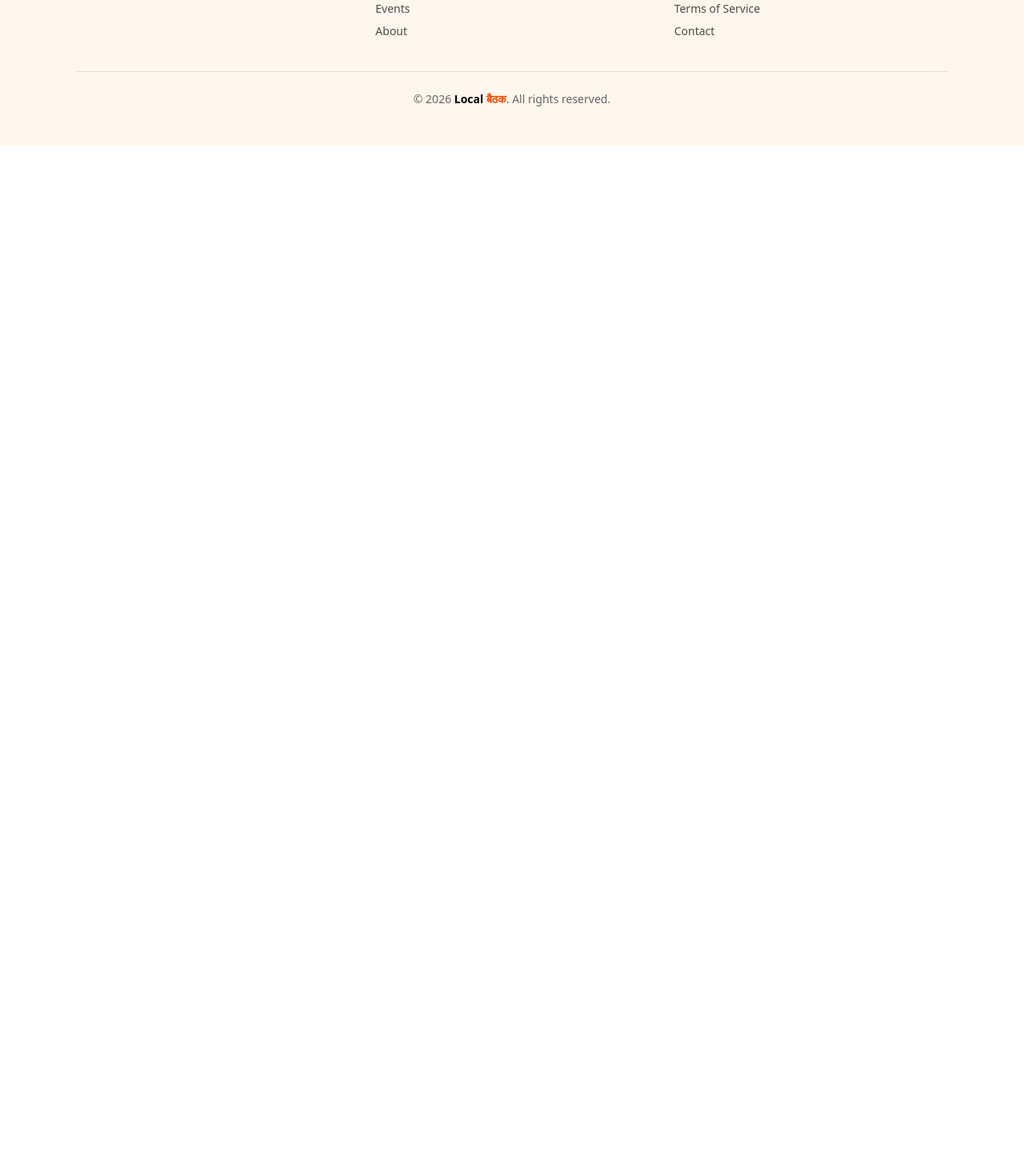
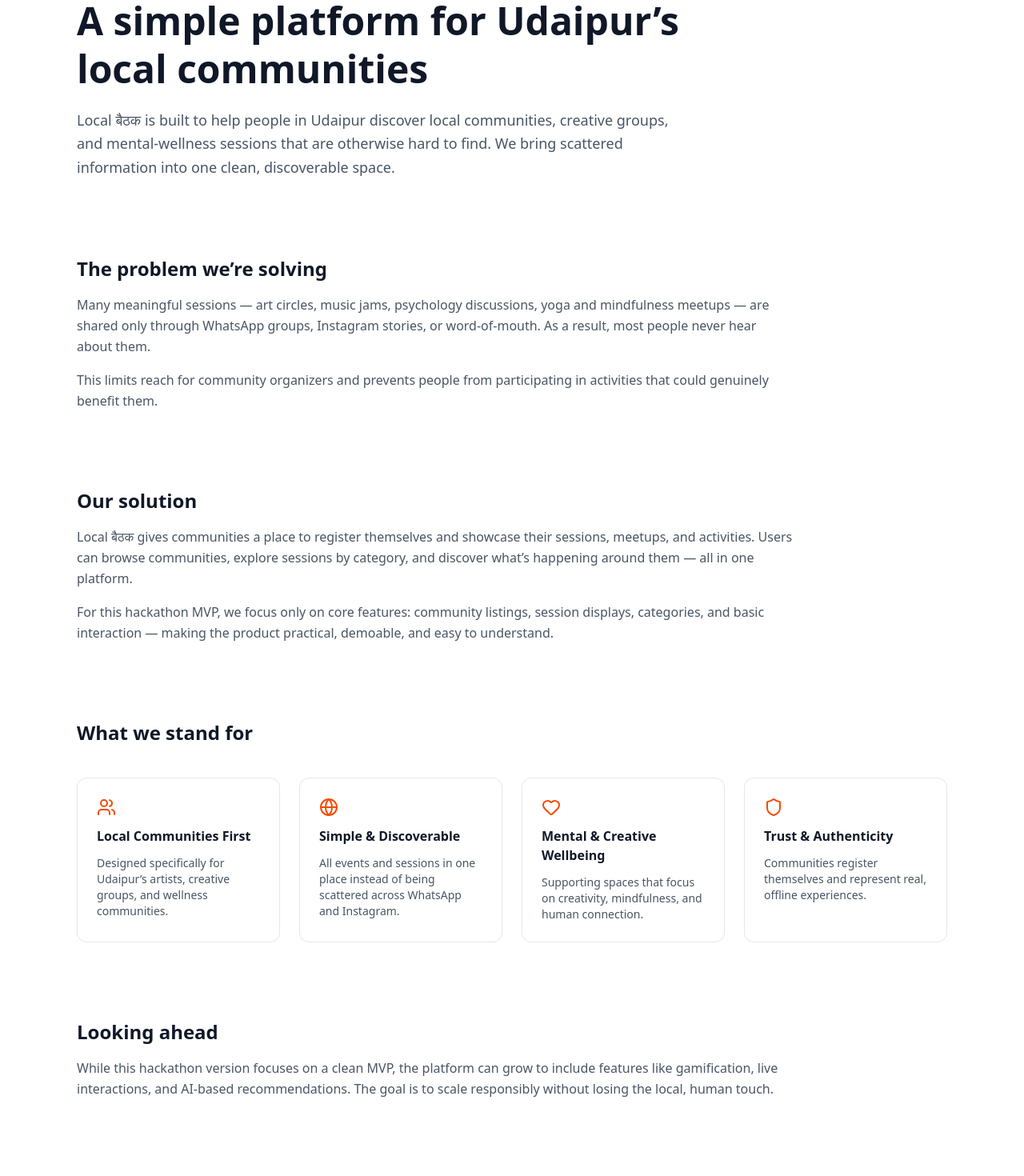
Before and after one commit to pagarwal884/GDG_Hackathon_2026, a React (Vite) app in the folder Frontend/: page /about-us in a window 1280 px wide. Shown: the part 140-1610 px from the top of the page at 80% size. Before the commit the page ends 800 px from the top, so only its background shows below. Built offline with nearby package versions, Linux system fonts and the light colour scheme.

Commit message:
Completed the Aboutus Page

```diff
--- a/Frontend/src/pages/AboutUs.jsx
+++ b/Frontend/src/pages/AboutUs.jsx
@@ -1,11 +1,136 @@
-import React from 'react'
+import React from "react";
+import { Users, Globe, Heart, Shield } from "lucide-react";
 
 const AboutUs = () => {
+  const values = [
+    {
+      title: "Local Communities First",
+      desc: "Designed specifically for Udaipur’s artists, creative groups, and wellness communities.",
+      icon: <Users className="w-6 h-6" />,
+    },
+    {
+      title: "Simple & Discoverable",
+      desc: "All events and sessions in one place instead of being scattered across WhatsApp and Instagram.",
+      icon: <Globe className="w-6 h-6" />,
+    },
+    {
+      title: "Mental & Creative Wellbeing",
+      desc: "Supporting spaces that focus on creativity, mindfulness, and human connection.",
+      icon: <Heart className="w-6 h-6" />,
+    },
+    {
+      title: "Trust & Authenticity",
+      desc: "Communities register themselves and represent real, offline experiences.",
+      icon: <Shield className="w-6 h-6" />,
+    },
+  ];
+
   return (
-    <div>
+    <section className="min-h-screen bg-white px-6 md:px-16 lg:px-24 py-24">
+      <div className="max-w-6xl mx-auto space-y-24">
 
-    </div>
-  )
-}
+        {/* HEADER */}
+        <div className="max-w-3xl space-y-5">
+          <p className="text-sm font-semibold text-orange-600 uppercase">
+            About Local बैठक
+          </p>
 
-export default AboutUs
+          <h1 className="text-4xl md:text-5xl font-bold text-gray-900 leading-tight">
+            A simple platform for Udaipur’s local communities
+          </h1>
+
+          <p className="text-lg text-gray-600 leading-relaxed">
+            Local बैठक is built to help people in Udaipur discover local
+            communities, creative groups, and mental-wellness sessions that are
+            otherwise hard to find. We bring scattered information into one
+            clean, discoverable space.
+          </p>
+        </div>
+
+        {/* PROBLEM */}
+        <div className="max-w-4xl space-y-4">
+          <h2 className="text-2xl font-semibold text-gray-900">
+            The problem we’re solving
+          </h2>
+          <p className="text-gray-600 leading-relaxed">
+            Many meaningful sessions — art circles, music jams, psychology
+            discussions, yoga and mindfulness meetups — are shared only through
+            WhatsApp groups, Instagram stories, or word-of-mouth. As a result,
+            most people never hear about them.
+          </p>
+          <p className="text-gray-600 leading-relaxed">
+            This limits reach for community organizers and prevents people from
+            participating in activities that could genuinely benefit them.
+          </p>
+        </div>
+
+        {/* SOLUTION */}
+        <div className="max-w-4xl space-y-4">
+          <h2 className="text-2xl font-semibold text-gray-900">
+            Our solution
+          </h2>
+          <p className="text-gray-600 leading-relaxed">
+            Local बैठक gives communities a place to register themselves and
+            showcase their sessions, meetups, and activities. Users can browse
+            communities, explore sessions by category, and discover what’s
+            happening around them — all in one platform.
+          </p>
+          <p className="text-gray-600 leading-relaxed">
+            For this hackathon MVP, we focus only on core features: community
+            listings, session displays, categories, and basic interaction —
+            making the product practical, demoable, and easy to understand.
+          </p>
+        </div>
+
+        {/* VALUES */}
+        <div className="space-y-10">
+          <h2 className="text-2xl font-semibold text-gray-900">
+            What we stand for
+          </h2>
+
+          <div className="grid sm:grid-cols-2 lg:grid-cols-4 gap-6">
+            {values.map((value, index) => (
+              <div
+                key={index}
+                className="border border-gray-200 rounded-xl p-6 space-y-3"
+              >
+                <div className="text-orange-600">{value.icon}</div>
+                <h3 className="font-semibold text-gray-900">
+                  {value.title}
+                </h3>
+                <p className="text-sm text-gray-600">
+                  {value.desc}
+                </p>
+              </div>
+            ))}
+          </div>
+        </div>
+
+        {/* FUTURE */}
+        <div className="max-w-4xl space-y-4">
+          <h2 className="text-2xl font-semibold text-gray-900">
+            Looking ahead
+          </h2>
+          <p className="text-gray-600 leading-relaxed">
+            While this hackathon version focuses on a clean MVP, the platform
+            can grow to include features like gamification, live interactions,
+            and AI-based recommendations. The goal is to scale responsibly
+            without losing the local, human touch.
+          </p>
+        </div>
+
+        {/* FOOTER NOTE — UNCHANGED */}
+        <div className="max-w-3xl mx-auto text-center pt-10">
+          <p className="text-lg text-gray-700 italic leading-relaxed">
+            "Local बैठक is built with the belief that meaningful conversations and
+            connections start locally — and grow from there. Every great community
+            begins with a simple 'hello'."
+          </p>
+        </div>
+
+      </div>
+    </section>
+  );
+};
+
+export default AboutUs;
```
